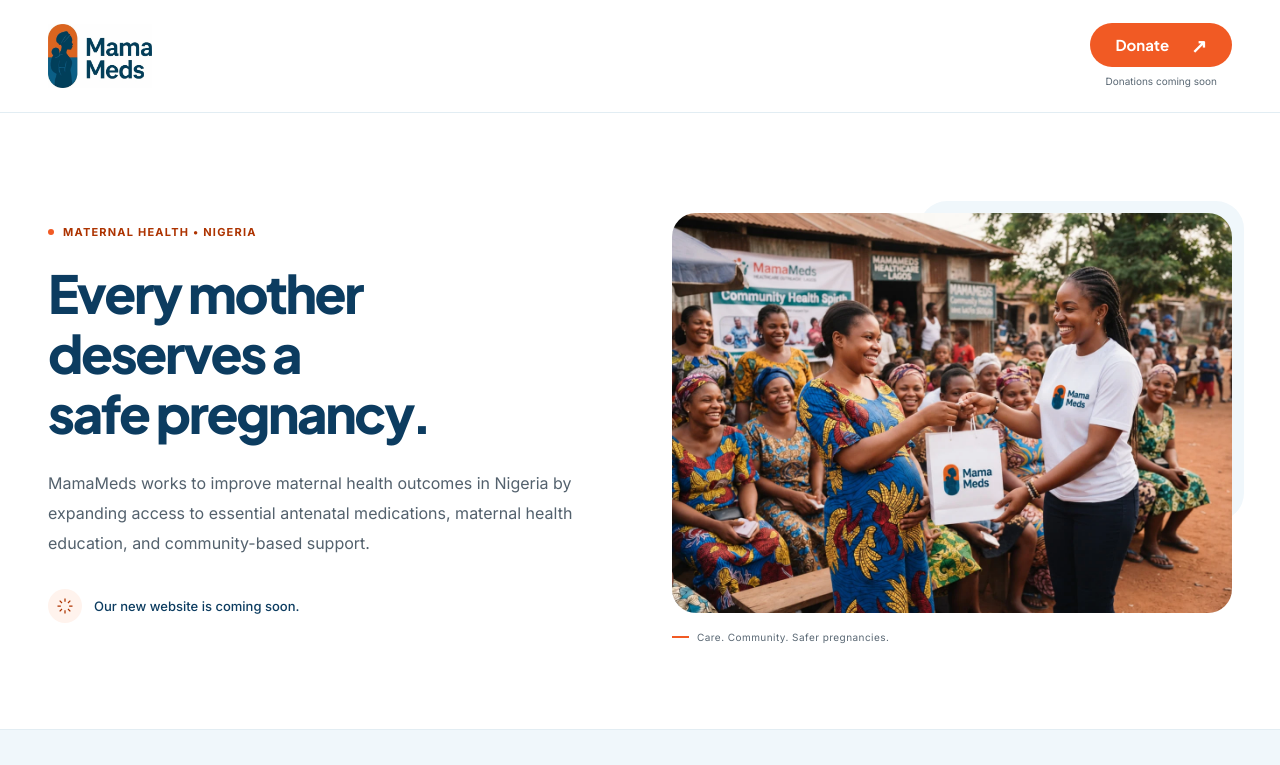
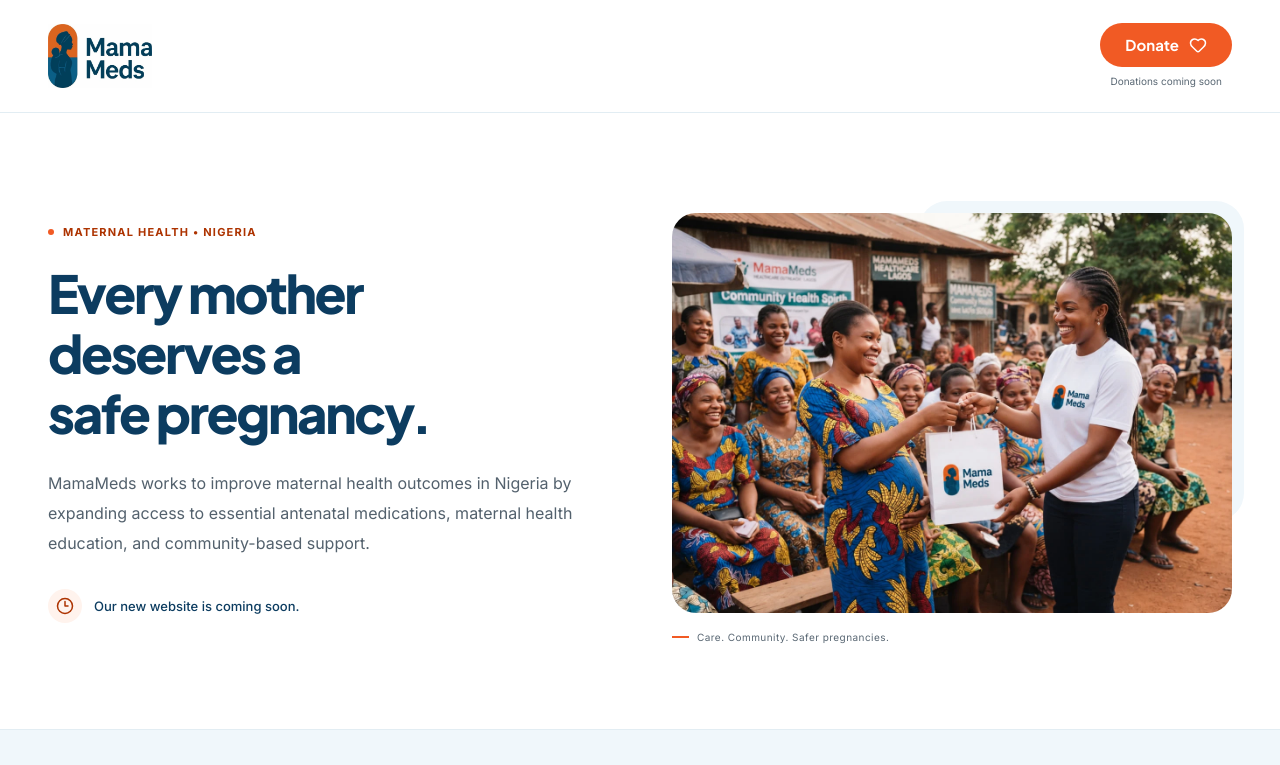
Before and after one commit to Mamameddev/Mamamed-project, a Next.js app: page / in a window 1280 px wide. Shown: the top 765 px of the page. Built offline with nearby package versions, Linux system fonts and the light colour scheme; no server answers.

Commit message:
Use Lucide icons for donation and coming soon status

```diff
--- a/package.json
+++ b/package.json
@@ -14,6 +14,7 @@
     "node": ">=22.13.0 <25"
   },
   "dependencies": {
+    "lucide-react": "^1.51.0",
     "next": "^16.3.8",
     "react": "^19.3.0",
     "react-dom": "^19.3.0"
--- a/src/app/globals.css
+++ b/src/app/globals.css
@@ -22,8 +22,8 @@
 .logo-link { display: inline-flex; border-radius: 4px; }
 .brand-logo { width: 104px; height: auto; }
 .donation-control { display: flex; flex-direction: column; align-items: center; gap: 7px; }
-.donate-button { display: flex; align-items: center; justify-content: center; gap: 22px; border: 0; border-radius: 9999px; background: #f15a24; color: #fff; font: 700 15px/20px var(--font-jakarta), sans-serif; padding: 12px 25px; cursor: not-allowed; }
-.donate-button span { font-size: 19px; }
+.donate-button { display: flex; align-items: center; justify-content: center; gap: 10px; border: 0; border-radius: 9999px; background: #f15a24; color: #fff; font: 700 15px/20px var(--font-jakarta), sans-serif; padding: 12px 25px; cursor: not-allowed; }
+.donate-button svg { flex-shrink: 0; }
 #donation-status { font-size: 10px; line-height: 15px; color: #596773; }
 .hero { display: grid; grid-template-columns: 1fr 1fr; align-items: center; gap: 64px; padding-block: 88px 84px; }
 .eyebrow { display: flex; align-items: center; gap: 9px; margin: 0 0 23px; color: #ad3300; font-size: 11px; line-height: 18px; font-weight: 700; letter-spacing: .11em; text-transform: uppercase; }
@@ -34,7 +34,7 @@
 .coming-soon { display: flex; align-items: center; gap: 12px; margin-top: 31px; }
 .coming-soon p { margin: 0; font-size: 13px; line-height: 21px; font-weight: 500; color: #0c3c60; }
 .status-icon { display: grid; place-items: center; flex-shrink: 0; width: 34px; height: 34px; color: #ad3300; background: #fff3ed; border-radius: 50%; }
-.status-icon svg { width: 20px; height: 20px; }
+.status-icon svg { flex-shrink: 0; }
 .hero-visual { position: relative; padding-top: 12px; }
 .image-accent { position: absolute; top: 0; right: -12px; width: 58%; height: 72%; border-radius: 28px; background: #f0f7fb; z-index: -1; }
 .hero-image { display: block; width: 100%; height: 400px; object-fit: cover; object-position: 51% center; border-radius: 24px; }
@@ -65,7 +65,7 @@
   .page-container { width: calc(100% - 40px); }
   .header-inner { min-height: 94px; }
   .brand-logo { width: 85px; }
-  .donate-button { padding: 10px 21px; gap: 16px; min-height: 44px; font-size: 13px; }
+  .donate-button { padding: 10px 21px; gap: 8px; min-height: 44px; font-size: 13px; }
   #donation-status { font-size: 9px; }
   .hero { padding-block: 39px 35px; gap: 29px; }
   .eyebrow { font-size: 10px; letter-spacing: .08em; margin-bottom: 17px; }
--- a/src/components/layout/Header.tsx
+++ b/src/components/layout/Header.tsx
@@ -1,5 +1,6 @@
 import Image from 'next/image';
 import Link from 'next/link';
+import { Heart } from 'lucide-react';
 import { site } from '@/lib/site';
 
 export function Header() {
@@ -11,7 +12,7 @@
         </Link>
         <div className="donation-control">
           <button type="button" disabled aria-describedby="donation-status" className="donate-button">
-            Donate <span aria-hidden="true">↗</span>
+            Donate <Heart size={18} strokeWidth={2} aria-hidden="true" focusable="false" />
           </button>
           <span id="donation-status">Donations coming soon</span>
         </div>
--- a/src/components/sections/ComingSoon.tsx
+++ b/src/components/sections/ComingSoon.tsx
@@ -1,4 +1,5 @@
 import Image from 'next/image';
+import { Clock3 } from 'lucide-react';
 
 export function ComingSoon() {
   return (
@@ -10,7 +11,7 @@
           <p className="mission">MamaMeds works to improve maternal health outcomes in Nigeria by expanding access to essential antenatal medications, maternal health education, and community-based support.</p>
           <div className="coming-soon">
             <span className="status-icon" aria-hidden="true">
-              <svg viewBox="0 0 24 24" fill="none" stroke="currentColor" strokeWidth="1.5"><path d="M12 3v4m0 10v4M3 12h4m10 0h4M5.6 5.6l2.8 2.8m7.2 7.2 2.8 2.8M5.6 18.4l2.8-2.8m7.2-7.2 2.8-2.8" /></svg>
+              <Clock3 size={18} strokeWidth={2} aria-hidden="true" focusable="false" />
             </span>
             <p>Our new website is coming soon.</p>
           </div>
```
Also changed, not shown: 2 other files (tests, documents, lock files or other folders).
